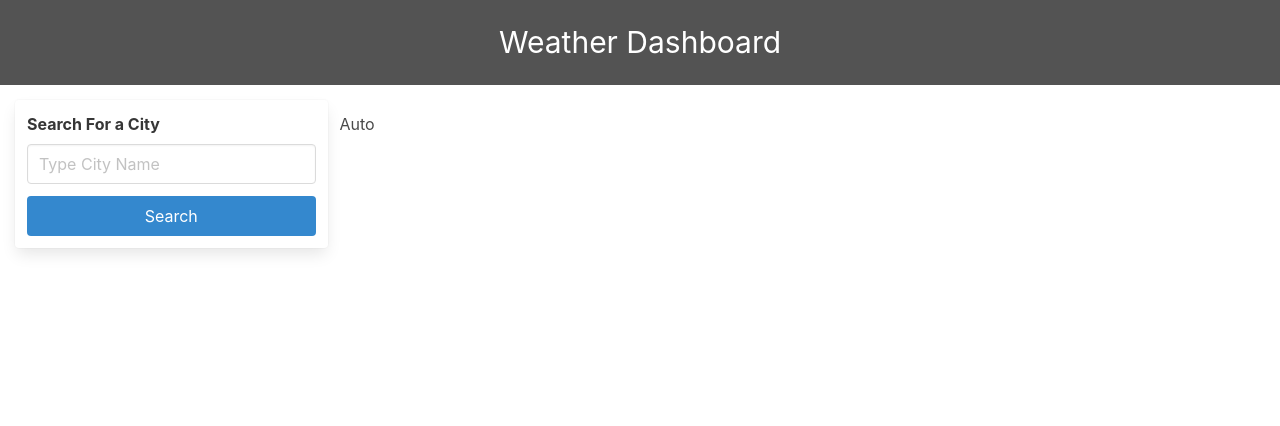
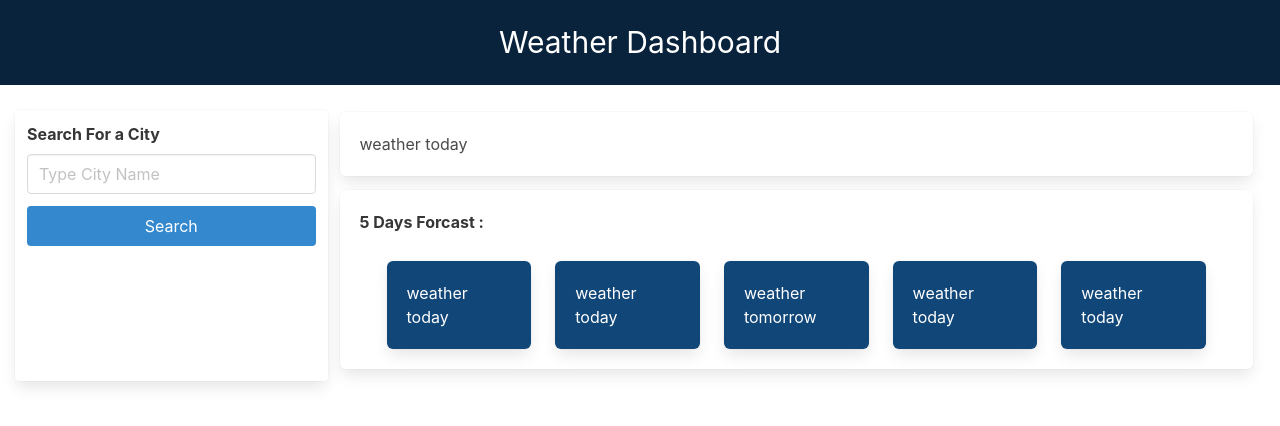
Before and after one commit to deb-boro/my-weather-dashboard, a plain HTML site: page index.html in a window 1280 px wide. Drawn offline with nearby package versions, Linux system fonts and the light colour scheme.

Commit message:
css html updates

```diff
--- a/assets/css/style.css
+++ b/assets/css/style.css
@@ -1,5 +1,5 @@
 #header-container {
-  background-color: rgba(0, 0, 0, 0.674);
+  background-color: #09233c;
   color: white;
   padding: 20px;
   font-size: 30px;
@@ -7,8 +7,15 @@
 }
 
 .columns {
-  margin: 15px;
+  margin: 25px 15px 15px 15px;
 }
 .buttons {
   margin-top: 10px;
 }
+.box {
+  margin-top: -10px;
+}
+.weather {
+  background-color: #114678;
+  color: white;
+}
--- a/index.html
+++ b/index.html
@@ -30,7 +30,29 @@
             </button>
           </div>
         </div>
-        <div class="column">Auto</div>
+        <div class="column">
+          <div class="box">weather today</div>
+          <div class="box">
+            <strong>5 Days Forcast :</strong>
+            <div class="columns">
+              <div class="column">
+                <div class="box weather">weather today</div>
+              </div>
+              <div class="column">
+                <div class="box weather">weather today</div>
+              </div>
+              <div class="column">
+                <div class="box weather">weather tomorrow</div>
+              </div>
+              <div class="column">
+                <div class="box weather">weather today</div>
+              </div>
+              <div class="column">
+                <div class="box weather">weather today</div>
+              </div>
+            </div>
+          </div>
+        </div>
       </div>
     </main>
     <script src="./assets/js/script.js"></script>
```
